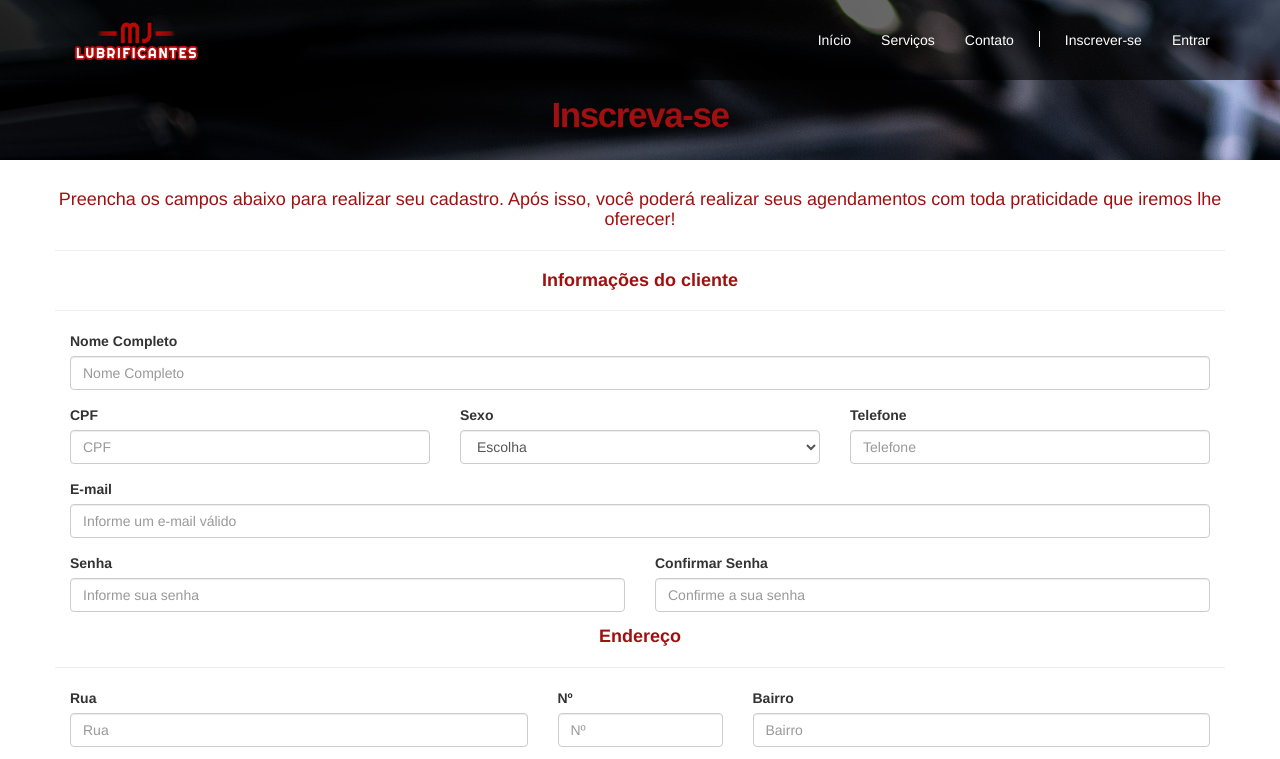
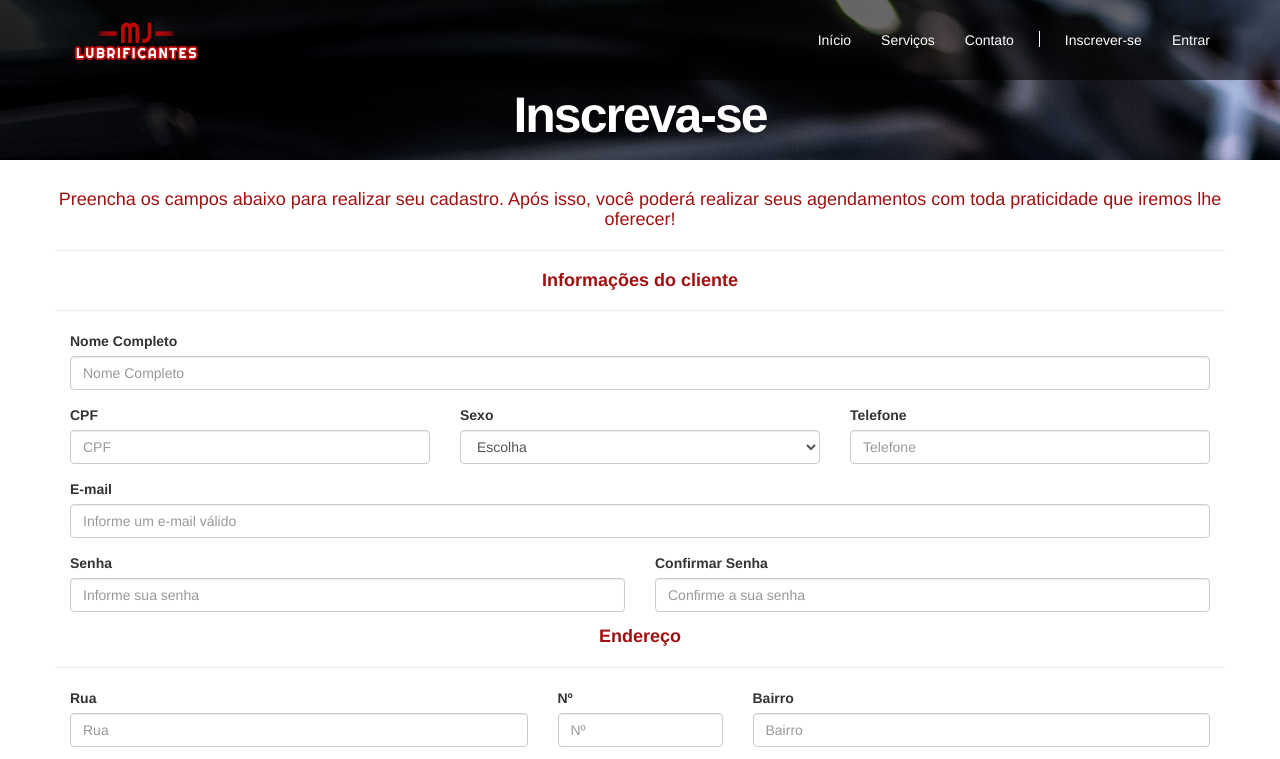
Before and after one commit to FeLiixV2/feliixv2.github.io, a plain HTML site: page cadastro.html in a window 1280 px wide. Shown: the top 759 px of the page. Drawn offline with nearby package versions, Linux system fonts and the light colour scheme.

Commit message:
Update cadastro.html

```diff
--- a/cadastro.html
+++ b/cadastro.html
@@ -55,7 +55,7 @@
     <!-- capa -->
   	<div class="capa">
   		<div class="texto-capa">
-  			<h3>Inscreva-se</h3>
+  			<h2>Inscreva-se</h2>
   			<!-- <a href="" class="btn btn-custom btn-roxo btn-lg">Aproveite o Spotify Free</a>
   			<a href="" class="btn btn-custom btn-branco btn-lg">Obter Spotify Premium</a> -->
   		</div><!-- /texto-capa -->
```
